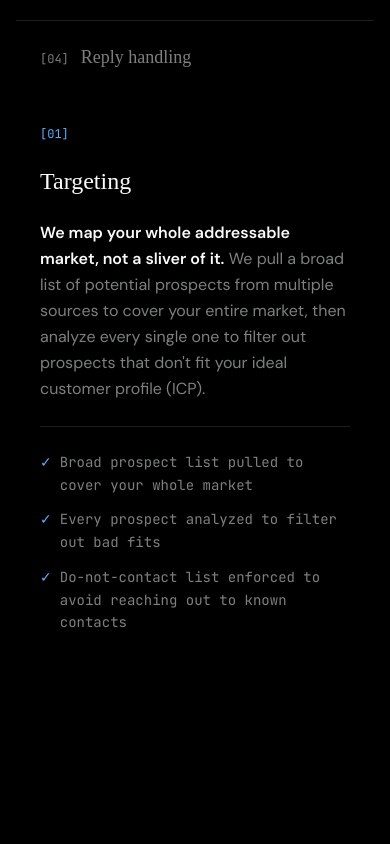
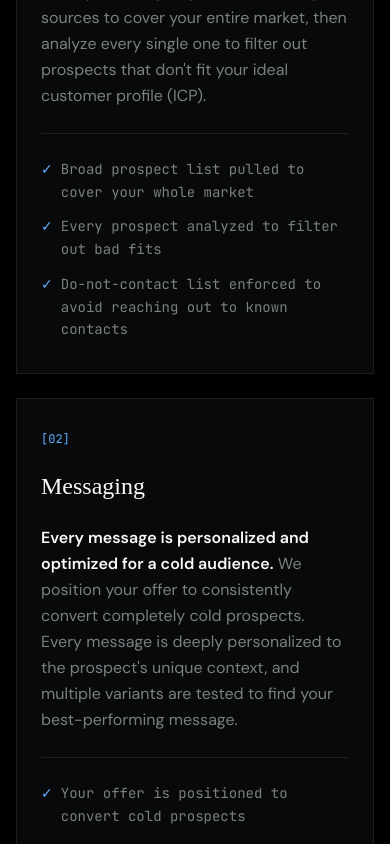
Before and after one commit to HenrikFrs/scalar_website, a React (Vite) app: page / in a window 390 px wide. Shown: the part 3380-4224 px from the top of the page. Built offline with nearby package versions, Linux system fonts and the light colour scheme; a web font is replaced by a local one.

Commit message:
Removed scroll-driven tab switching for mobile

```diff
--- a/src/components/System.jsx
+++ b/src/components/System.jsx
@@ -87,15 +87,30 @@ const System = () => {
         },
       });
 
+      gsap.from(".process-mobile-card", {
+        y: 20,
+        opacity: 0,
+        duration: 0.7,
+        stagger: 0.12,
+        ease: "power3.out",
+        scrollTrigger: {
+          trigger: ".process-mobile-list",
+          start: "top 85%",
+          once: true,
+        },
+      });
+
       // Scroll-driven step advance: pin the panel and step through
-      // tabs as the user scrolls past the section, on both desktop
-      // and mobile.
+      // tabs as the user scrolls past the section. Desktop only —
+      // on mobile every step is shown at once instead (see
+      // .process-mobile-list below).
       const isDesktop = window.matchMedia("(min-width: 1024px)").matches;
-      const scrollPerStep = isDesktop ? 500 : 750;
+      if (!isDesktop) return;
+
       const st = ScrollTrigger.create({
         trigger: pinRef.current,
-        start: isDesktop ? "center center" : "bottom bottom",
-        end: () => `+=${(steps.length - 1) * scrollPerStep}`,
+        start: "center center",
+        end: () => `+=${(steps.length - 1) * 500}`,
         pin: true,
         pinSpacing: true,
         anticipatePin: 1,
@@ -164,7 +179,7 @@ const System = () => {
           </p>
         </div>
 
-        <div className="process-panel grid grid-cols-1 lg:grid-cols-[1fr_1.3fr] gap-0 overflow-hidden">
+        <div className="process-panel hidden lg:grid lg:grid-cols-[1fr_1.3fr] gap-0 overflow-hidden">
           {/* Left: step list */}
           <div className="flex flex-col lg:h-[420px]">
             {steps.map((step, i) => (
@@ -220,6 +235,43 @@ const System = () => {
             </div>
           </div>
         </div>
+
+        {/* Mobile: every step shown at once, no tabs */}
+        <div className="process-mobile-list flex flex-col gap-6 lg:hidden">
+          {steps.map((step, i) => (
+            <div
+              key={step.label}
+              className="process-mobile-card bg-surface border border-borderLight px-6 py-8 flex flex-col gap-6"
+            >
+              <span className="font-mono text-xs text-pillAccentText">
+                [{String(i + 1).padStart(2, "0")}]
+              </span>
+              <h3 className="font-serif text-2xl text-foreground leading-tight">
+                {step.label}
+              </h3>
+              <p className="text-base leading-relaxed text-muted">
+                <span className="font-semibold text-foreground">
+                  {step.lead}
+                </span>{" "}
+                {step.description}
+              </p>
+
+              <div className="border-t border-borderLight pt-6 flex flex-col gap-3">
+                {step.checklist.map((item, j) => (
+                  <p
+                    key={j}
+                    className="font-mono text-sm text-muted leading-relaxed flex gap-2"
+                  >
+                    <span className="text-pillAccentText flex-shrink-0">
+                      ✓
+                    </span>
+                    {item}
+                  </p>
+                ))}
+              </div>
+            </div>
+          ))}
+        </div>
       </div>
     </section>
   );
```
